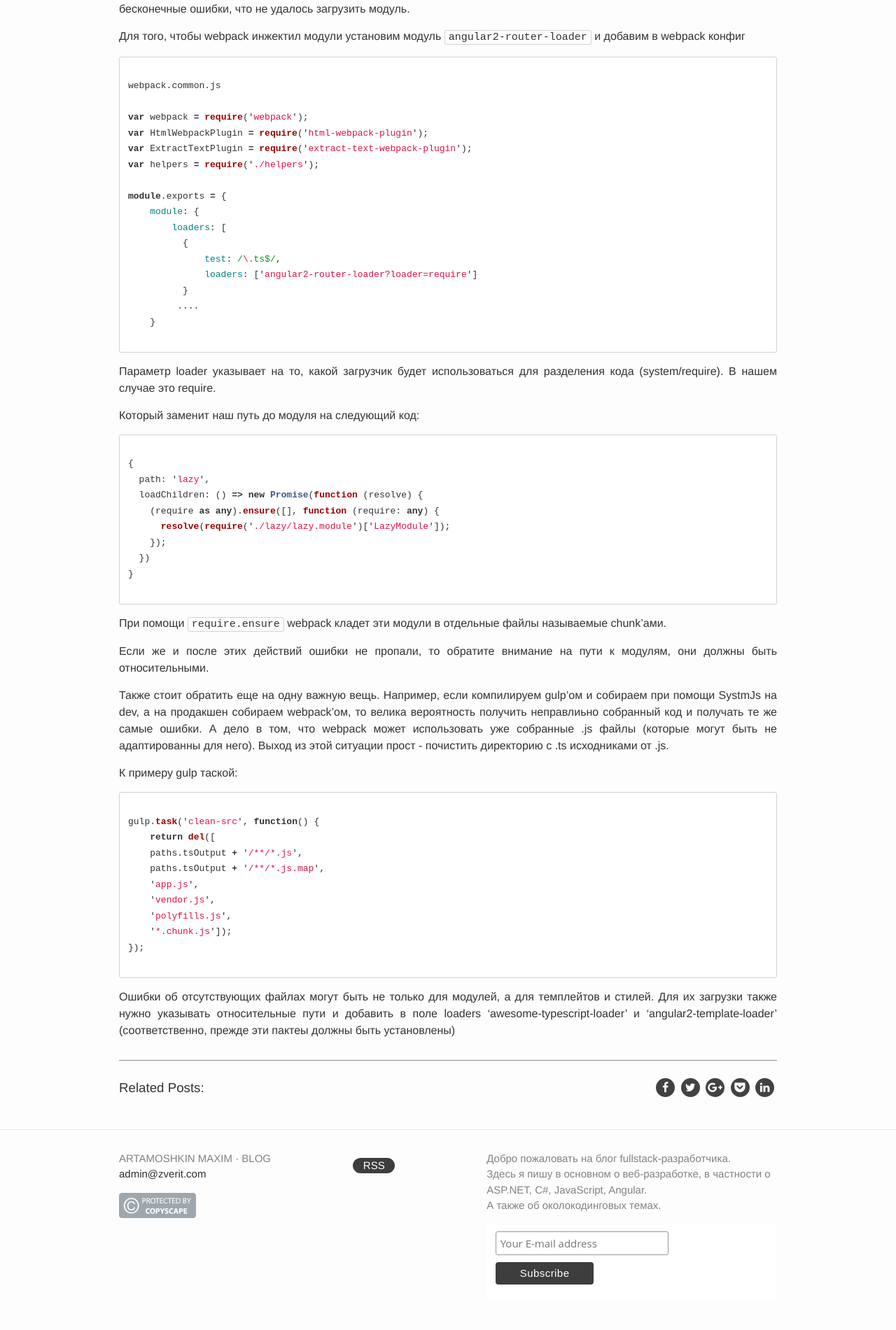
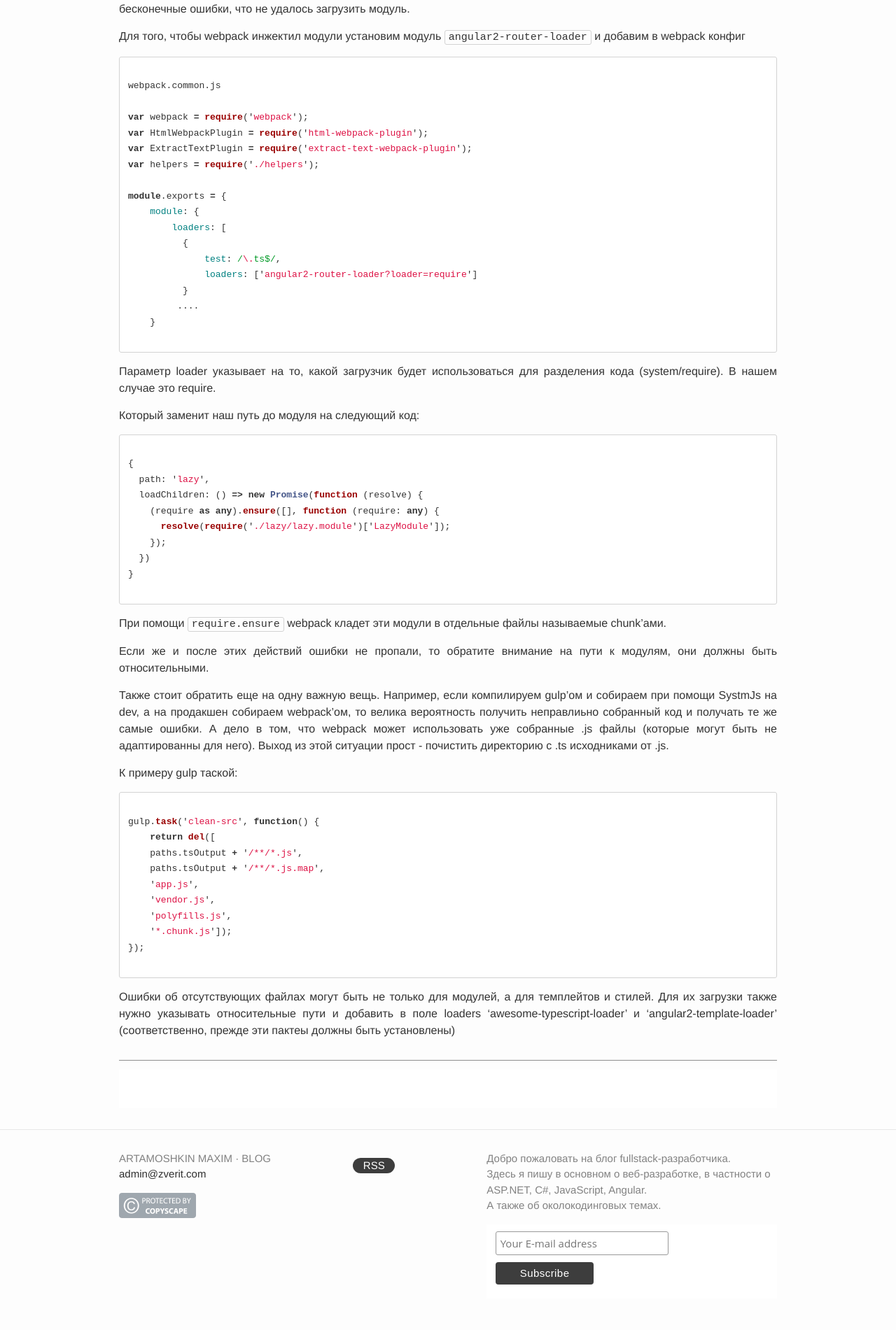
Before and after one commit to martamoshkin/blog.zverit.com, a Jekyll site: the page built from drafts/2016-11-15-webpack-and-lazy-loaded-modules.md, in a window 1280 px wide. Shown: the part 762-2663 px from the top of the page at 70% size. Built offline with Jekyll 4.4.1, drawn with Linux system fonts in a browser that asks for light colours; comment, search, counter and statistics services are not loaded.

Commit message:
Update _layout.scss

```diff
--- a/_sass/_layout.scss
+++ b/_sass/_layout.scss
@@ -585,11 +585,15 @@
   overflow: hidden;
 }
 
-.disqus_thread{
-	.disqus-footer{
-		display: none;
-	}
-	.notification-icon{
-		display: none;
-	}
+#disqus_thread {
+     position: relative;
 }
+#disqus_thread:after {
+     content: "";
+     display: block;
+     height: 55px;
+     width: 100%;
+     position: absolute;
+     bottom: 0;
+     background: white;
+}
```
